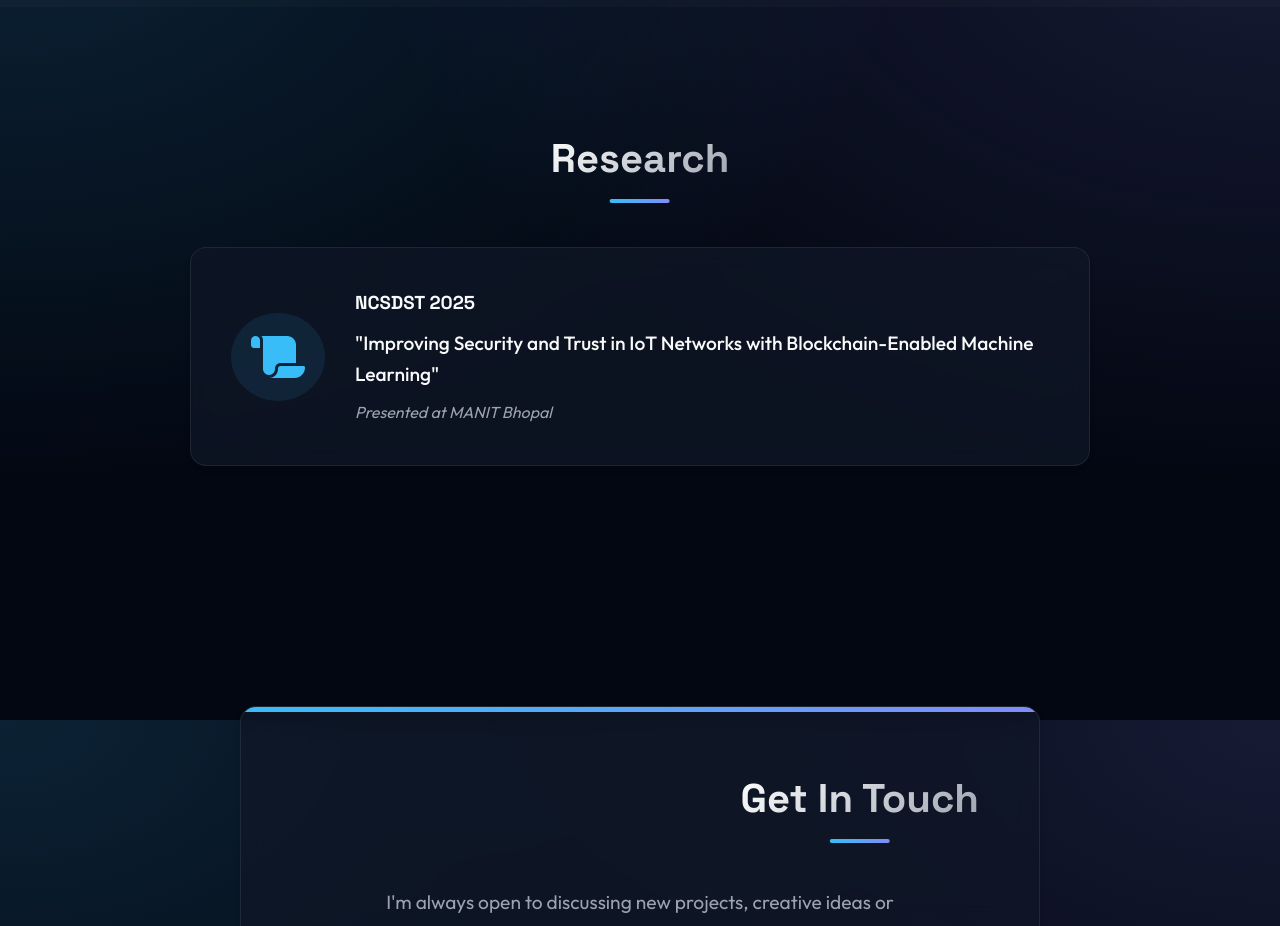
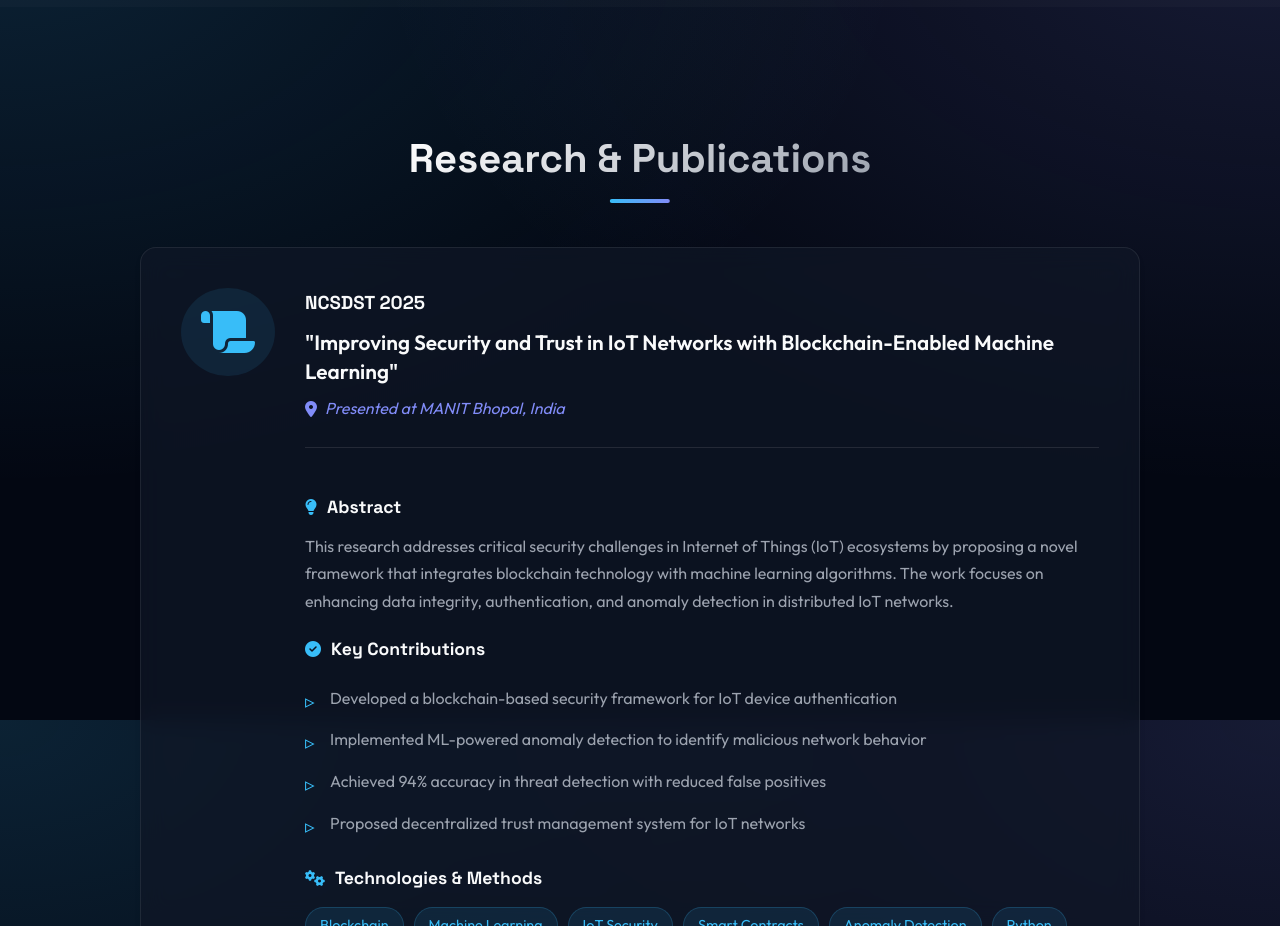
Before and after one commit to munna1090/portfolio, a plain HTML site: page index.html in a window 1280 px wide. Shown: the part 4080-5006 px from the top of the page. Drawn offline with Linux system fonts and the light colour scheme.

```diff
--- a/index.html
+++ b/index.html
@@ -154,6 +154,8 @@
                         <span>CSS3</span>
                         <span>JavaScript</span>
                         <span>React</span>
+                        <span>JavaScript Basics</span>
+                        <span>React Basics</span>
                         <span>Flask</span>
                         <span>FastAPI</span>
                         <span>REST APIs</span>
@@ -265,14 +267,41 @@
     <!-- Research Section -->
     <section class="section">
         <div class="container">
-            <h2 class="section-title">Research</h2>
+            <h2 class="section-title">Research & Publications</h2>
             <div class="research-card glass-card">
                 <i class="fas fa-scroll"></i>
-                <div>
+                <div class="research-content">
                     <h3>NCSDST 2025</h3>
                     <p class="research-title">"Improving Security and Trust in IoT Networks with Blockchain-Enabled
                         Machine Learning"</p>
-                    <p class="research-conf">Presented at MANIT Bhopal</p>
+                    <p class="research-conf"><i class="fas fa-map-marker-alt"></i> Presented at MANIT Bhopal, India</p>
+
+                    <div class="research-details">
+                        <h4><i class="fas fa-lightbulb"></i> Abstract</h4>
+                        <p>This research addresses critical security challenges in Internet of Things (IoT) ecosystems
+                            by proposing a novel framework that integrates blockchain technology with machine learning
+                            algorithms. The work focuses on enhancing data integrity, authentication, and anomaly
+                            detection in distributed IoT networks.</p>
+
+                        <h4><i class="fas fa-check-circle"></i> Key Contributions</h4>
+                        <ul class="research-points">
+                            <li>Developed a blockchain-based security framework for IoT device authentication</li>
+                            <li>Implemented ML-powered anomaly detection to identify malicious network behavior</li>
+                            <li>Achieved 94% accuracy in threat detection with reduced false positives</li>
+                            <li>Proposed decentralized trust management system for IoT networks</li>
+                        </ul>
+
+                        <h4><i class="fas fa-cogs"></i> Technologies & Methods</h4>
+                        <div class="tech-badges">
+                            <span>Blockchain</span>
+                            <span>Machine Learning</span>
+                            <span>IoT Security</span>
+                            <span>Smart Contracts</span>
+                            <span>Anomaly Detection</span>
+                            <span>Python</span>
+                            <span>Cryptography</span>
+                        </div>
+                    </div>
                 </div>
             </div>
         </div>
--- a/style.css
+++ b/style.css
@@ -85,6 +85,7 @@
     text-align: center;
     margin-bottom: 3.5rem;
     background: linear-gradient(135deg, #fff 0%, var(--text-secondary) 100%);
+    background-clip: text;
     -webkit-background-clip: text;
     -webkit-text-fill-color: transparent;
     position: relative;
@@ -129,6 +130,7 @@
     font-weight: 700;
     font-family: var(--font-heading);
     background: linear-gradient(to right, var(--accent), var(--accent-secondary));
+    background-clip: text;
     -webkit-background-clip: text;
     -webkit-text-fill-color: transparent;
 }
@@ -240,6 +242,7 @@
     line-height: 1.1;
     margin-bottom: 15px;
     background: linear-gradient(to right, #fff, #94a3b8);
+    background-clip: text;
     -webkit-background-clip: text;
     -webkit-text-fill-color: transparent;
 }
@@ -318,6 +321,7 @@
     height: 100%;
     border-radius: 50%;
     object-fit: cover;
+    object-position: center center;
     z-index: 2;
     position: relative;
     border: 4px solid rgba(0, 0, 0, 0.2);
@@ -585,30 +589,113 @@
 .research-card {
     padding: 40px;
     display: flex;
-    align-items: center;
+    align-items: flex-start;
     gap: 30px;
     text-align: left;
-    max-width: 900px;
+    max-width: 1000px;
     margin: 0 auto;
 }
 
-.research-card i {
+.research-card>i {
     font-size: 3rem;
     color: var(--accent);
     padding: 20px;
     background: rgba(56, 189, 248, 0.1);
     border-radius: 50%;
+    flex-shrink: 0;
+}
+
+.research-content {
+    flex: 1;
 }
 
 .research-title {
-    font-size: 1.2rem;
-    font-weight: 500;
+    font-size: 1.3rem;
+    font-weight: 600;
     margin: 10px 0;
+    color: var(--text-primary);
+    line-height: 1.4;
 }
 
 .research-conf {
+    color: var(--accent-secondary);
+    font-style: italic;
+    margin-bottom: 25px;
+    display: flex;
+    align-items: center;
+    gap: 8px;
+}
+
+.research-details {
+    margin-top: 25px;
+    border-top: 1px solid rgba(255, 255, 255, 0.1);
+    padding-top: 25px;
+}
+
+.research-details h4 {
+    color: var(--text-primary);
+    font-size: 1.1rem;
+    margin-top: 20px;
+    margin-bottom: 12px;
+    display: flex;
+    align-items: center;
+    gap: 10px;
+}
+
+.research-details h4 i {
+    color: var(--accent);
+    font-size: 1rem;
+}
+
+.research-details p {
     color: var(--text-secondary);
-    font-style: italic;
+    line-height: 1.7;
+    margin-bottom: 20px;
+}
+
+.research-points {
+    list-style: none;
+    padding: 0;
+    margin: 15px 0;
+}
+
+.research-points li {
+    color: var(--text-secondary);
+    padding: 8px 0;
+    padding-left: 25px;
+    position: relative;
+    line-height: 1.6;
+}
+
+.research-points li::before {
+    content: '▹';
+    position: absolute;
+    left: 0;
+    color: var(--accent);
+    font-size: 1.2rem;
+}
+
+.tech-badges {
+    display: flex;
+    flex-wrap: wrap;
+    gap: 10px;
+    margin-top: 15px;
+}
+
+.tech-badges span {
+    background: rgba(56, 189, 248, 0.1);
+    color: var(--accent);
+    padding: 6px 14px;
+    border-radius: 20px;
+    font-size: 0.9rem;
+    border: 1px solid rgba(56, 189, 248, 0.2);
+    transition: all 0.3s;
+}
+
+.tech-badges span:hover {
+    background: var(--accent);
+    color: #000;
+    transform: translateY(-2px);
 }
 
 /* Contact / Footer */
```
